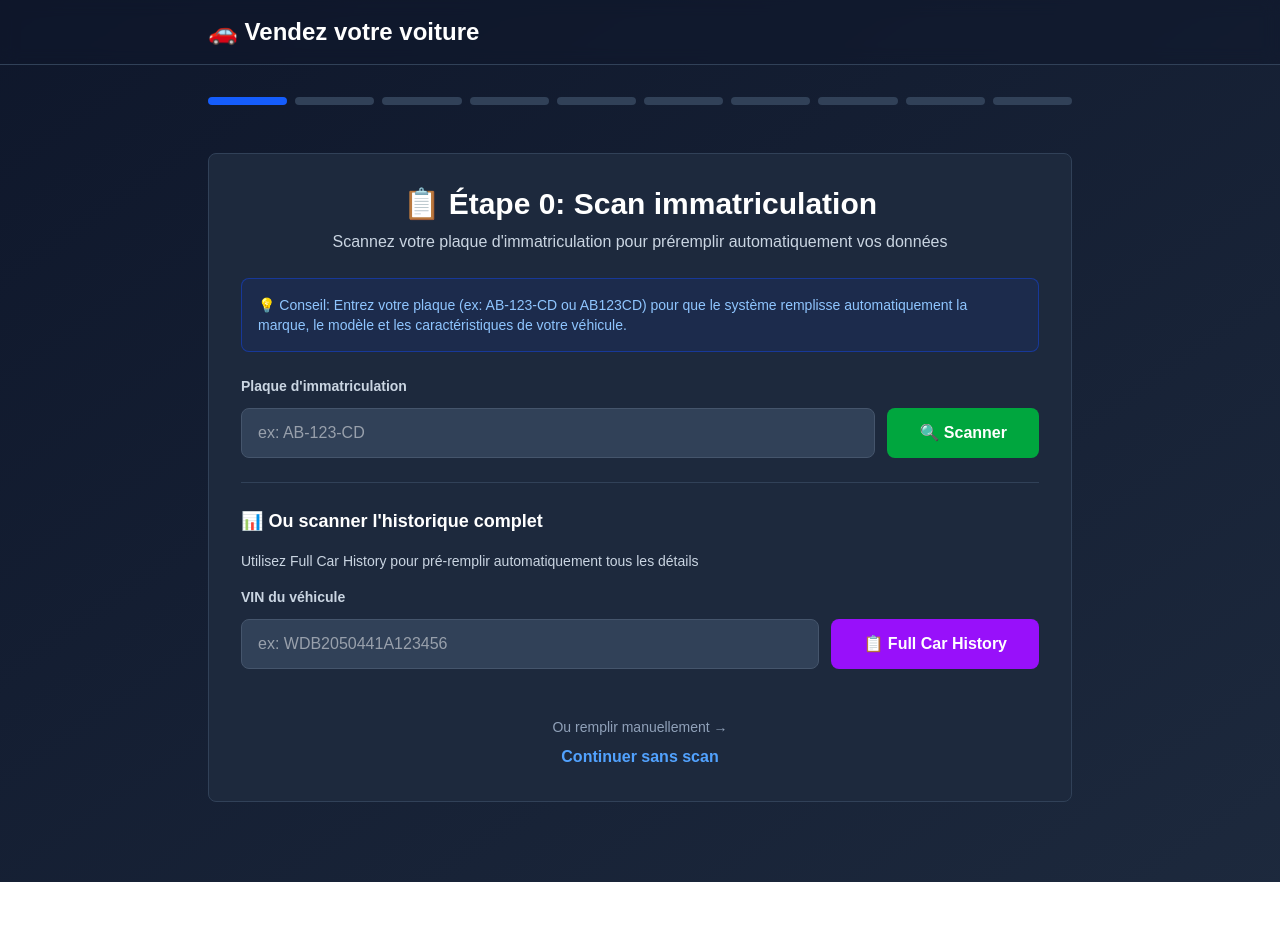
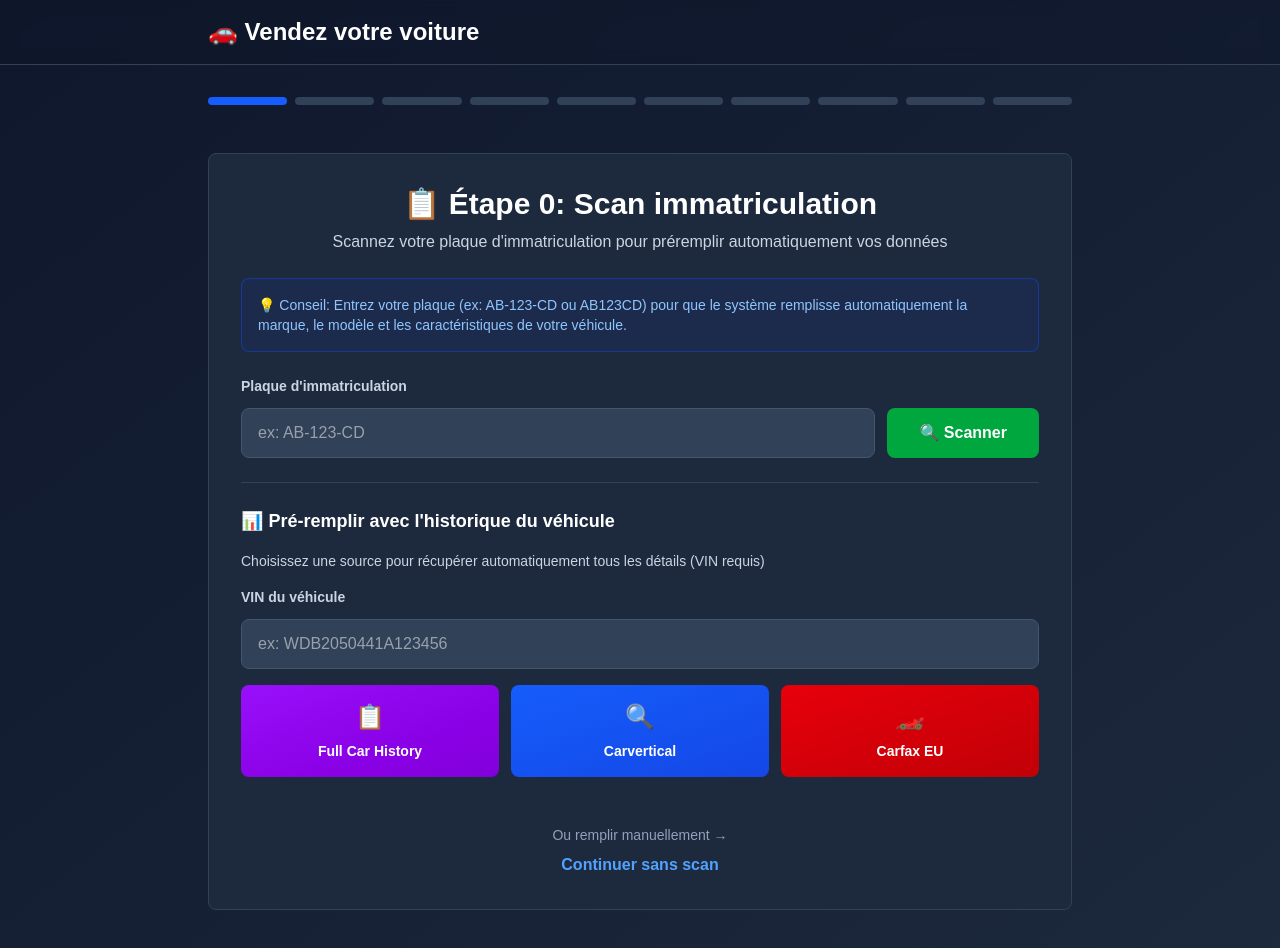
Before and after one commit to olivierlelevrier-spec/vehicle-auctions, a Next.js app: page /sell in a window 1280 px wide. Shown: the top 948 px of the page. Before the commit the page ends 882 px from the top, so only its background shows below. Built offline with nearby package versions, Linux system fonts and the light colour scheme.

Commit message:
Feat: add Carfax EU option + multi-source vehicle history integration (Full Car History, Carvertical, Carfax)

```diff
--- a/app/sell/page.tsx
+++ b/app/sell/page.tsx
@@ -222,23 +222,31 @@ export default function SellVehicle() {
             </div>
 
             <div className="border-t border-slate-700 pt-6">
-              <h3 className="text-lg font-bold text-white mb-4">📊 Ou scanner l'historique complet</h3>
-              <p className="text-slate-300 text-sm mb-4">Utilisez Full Car History pour pré-remplir automatiquement tous les détails</p>
+              <h3 className="text-lg font-bold text-white mb-4">📊 Pré-remplir avec l'historique du véhicule</h3>
+              <p className="text-slate-300 text-sm mb-4">Choisissez une source pour récupérer automatiquement tous les détails (VIN requis)</p>
 
               <div>
                 <label className="block text-sm font-semibold text-slate-300 mb-3">VIN du véhicule</label>
-                <div className="flex gap-3">
-                  <input
-                    type="text"
-                    placeholder="ex: WDB2050441A123456"
-                    className="flex-1 bg-slate-700 text-white border border-slate-600 rounded-lg px-4 py-3 focus:outline-none focus:border-blue-500"
-                  />
-                  <button
-                    className="px-8 py-3 bg-purple-600 hover:bg-purple-700 text-white rounded-lg font-semibold transition-all"
-                  >
-                    📋 Full Car History
-                  </button>
-                </div>
+                <input
+                  type="text"
+                  placeholder="ex: WDB2050441A123456"
+                  className="w-full bg-slate-700 text-white border border-slate-600 rounded-lg px-4 py-3 mb-4 focus:outline-none focus:border-blue-500"
+                />
+              </div>
+
+              <div className="grid grid-cols-3 gap-3">
+                <button className="p-4 bg-gradient-to-br from-purple-600 to-purple-700 hover:from-purple-500 hover:to-purple-600 text-white rounded-lg font-semibold transition-all space-y-2">
+                  <div className="text-2xl">📋</div>
+                  <div className="text-sm">Full Car History</div>
+                </button>
+                <button className="p-4 bg-gradient-to-br from-blue-600 to-blue-700 hover:from-blue-500 hover:to-blue-600 text-white rounded-lg font-semibold transition-all space-y-2">
+                  <div className="text-2xl">🔍</div>
+                  <div className="text-sm">Carvertical</div>
+                </button>
+                <button className="p-4 bg-gradient-to-br from-red-600 to-red-700 hover:from-red-500 hover:to-red-600 text-white rounded-lg font-semibold transition-all space-y-2">
+                  <div className="text-2xl">🏎️</div>
+                  <div className="text-sm">Carfax EU</div>
+                </button>
               </div>
             </div>
 
```
